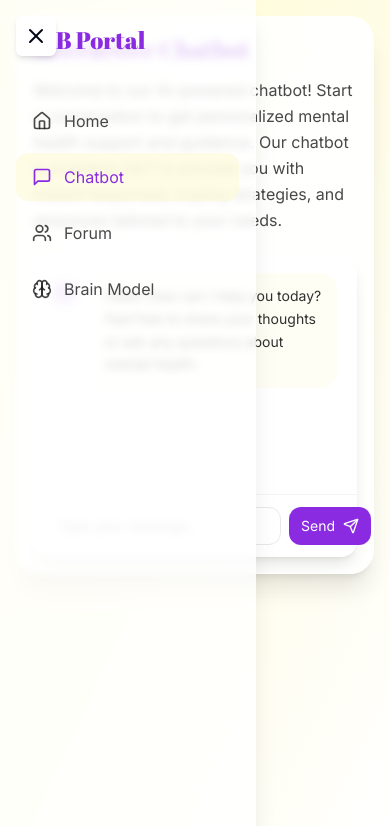
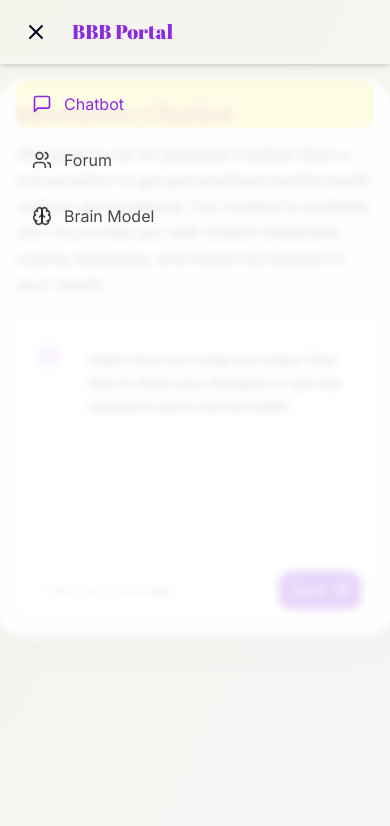
Before and after one commit to Aditi2k5/beyond, a Next.js app: page /dashboard in a window 390 px wide. Both pictures are taken after a click on the button 36 px from the left and 36 px from the top of the page. Shown: the top 826 px of the page. Built offline with nearby package versions, Linux system fonts and the light colour scheme; a web font is replaced by a local one.

Commit message:
added responsiveness

```diff
--- a/app/brainmodel/interactiveBrain.tsx
+++ b/app/brainmodel/interactiveBrain.tsx
@@ -241,6 +241,7 @@ export default function InteractiveBrainModel() {
   const [selected, setSelected] = useState<BrainPart | null>(null)
   const [expandedPart, setExpandedPart] = useState<BrainPart | null>(null)
   const [cameraTarget, setCameraTarget] = useState<BrainPart | null>(null)
+  const [isSidebarOpen, setIsSidebarOpen] = useState(true)
 
   const handlePartClick = (part: BrainPart) => {
     setSelected(part)
@@ -249,8 +250,21 @@ export default function InteractiveBrainModel() {
   }
 
   return (
-    <div className="flex w-full h-[600px] relative">
-      <div className="w-1/4 bg-gray-100 p-4 overflow-y-auto">
+    <div className="flex flex-col lg:flex-row w-full h-[600px] relative">
+      {/* Sidebar Toggle Button (visible on mobile) */}
+      <button
+        className="lg:hidden absolute top-2 right-2 z-10 bg-bbb-purple text-white p-2 rounded"
+        onClick={() => setIsSidebarOpen(!isSidebarOpen)}
+      >
+        {isSidebarOpen ? 'Hide Parts' : 'Show Parts'}
+      </button>
+
+      {/* Sidebar */}
+      <div
+        className={`${
+          isSidebarOpen ? 'block' : 'hidden'
+        } lg:block w-full lg:w-1/4 bg-gray-100 p-4 overflow-y-auto h-[300px] lg:h-full`}
+      >
         <h2 className="text-xl font-bold mb-4">Brain Parts</h2>
         {brainParts.map((part, index) => (
           <div key={index} className="mb-2">
@@ -260,7 +274,7 @@ export default function InteractiveBrainModel() {
               }`}
               onClick={() => handlePartClick(part)}
             >
-              <span>{part.name}</span>
+              <span className="text-sm lg:text-base">{part.name}</span>
               {expandedPart === part ? <ChevronUp size={20} /> : <ChevronDown size={20} />}
             </button>
             {expandedPart === part && (
@@ -272,7 +286,8 @@ export default function InteractiveBrainModel() {
         ))}
       </div>
 
-      <div className="w-3/4 relative">
+      {/* 3D Brain Canvas */}
+      <div className="w-full lg:w-3/4 h-[300px] lg:h-full relative">
         <Canvas shadows>
           <Scene cameraTarget={cameraTarget} />
         </Canvas>
--- a/app/dashboard/page.tsx
+++ b/app/dashboard/page.tsx
@@ -13,7 +13,7 @@ export default function Dashboard() {
   return (
     <div className="flex flex-col md:flex-row min-h-screen bg-gradient-to-br from-bbb-yellow to-white">
       <Sidebar activeSection={activeSection} setActiveSection={setActiveSection} />
-      <main className="flex-1 p-4 md:p-8 overflow-y-auto">
+      <main className="md:ml-64 pt-20 md:pt-0">
         <motion.div
           initial={{ opacity: 0, y: 20 }}
           animate={{ opacity: 1, y: 0 }}
--- a/app/sidebar/SideBar.tsx
+++ b/app/sidebar/SideBar.tsx
@@ -1,12 +1,12 @@
 'use client'
 
 import Link from 'next/link'
-import { Home, MessageSquare,  Users, Menu, X, Brain } from 'lucide-react'
+import { Home, MessageSquare, Users, Menu, X, Brain } from 'lucide-react'
 import { useState, useEffect } from 'react'
 
 interface SidebarProps {
   activeSection: 'chatbot' | 'brain-model' | 'forum'
-  setActiveSection: (section: 'chatbot' |  'forum') => void
+  setActiveSection: (section: 'chatbot' | 'forum') => void
 }
 
 export function Sidebar({ activeSection, setActiveSection }: SidebarProps) {
@@ -25,30 +25,29 @@ export function Sidebar({ activeSection, setActiveSection }: SidebarProps) {
 
   return (
     <>
+      {/* Mobile Header Bar */}
+      <div className="md:hidden fixed top-0 left-0 right-0 h-16 bg-white/80 backdrop-blur-sm border-b border-white/20 shadow-md z-20 flex items-center px-4">
         <button
-        className="md:hidden fixed top-4 left-4 z-20 p-2 bg-white rounded-md shadow-md"
+          className="p-2"
           onClick={() => setIsMobileMenuOpen(!isMobileMenuOpen)}
         >
           {isMobileMenuOpen ? <X size={24} /> : <Menu size={24} />}
         </button>
+        <h2 className="text-xl font-abril text-bbb-purple ml-4">BBB Portal</h2>
+      </div>
+
+      {/* Sidebar Content */}
       <div
-        className={`fixed inset-y-0 left-0 transform ${
-          isMobileMenuOpen ? 'translate-x-0' : '-translate-x-full'
-        } md:relative md:translate-x-0 transition duration-200 ease-in-out md:block z-10`}
+        className={`fixed top-0 left-0 right-0 transform ${
+          isMobileMenuOpen ? 'translate-y-16' : '-translate-y-full'
+        } md:translate-y-0 md:relative md:block transition duration-200 ease-in-out z-10`}
       >
-        <div className="w-64 h-full bg-white/80 backdrop-blur-sm border-r border-white/20 shadow-xl overflow-y-auto">
-          <div className="p-6 border-b border-white/20">
+        <div className="md:w-64 w-full h-screen md:h-full bg-white/80 backdrop-blur-sm md:border-r border-white/20 shadow-xl overflow-y-auto">
+          <div className="p-6 border-b border-white/20 hidden md:block">
             <h2 className="text-2xl font-abril text-bbb-purple">BBB Portal</h2>
           </div>
           <nav className="p-4 space-y-2">
-            <Link
-              href="/"
-              className="flex items-center px-4 py-3 text-bbb-black/80 hover:text-bbb-purple rounded-xl hover:bg-bbb-yellow/30 transition-all duration-200 group"
-            >
-              <Home className="w-5 h-5 mr-3 transition-transform duration-200 group-hover:scale-110" />
-              <span>Home</span>
-            </Link>
-            {['chatbot', 'forum','brain-model'].map((section) => (
+            {['chatbot', 'forum', 'brain-model'].map((section) => (
               <button
                 key={section}
                 onClick={() => {
@@ -61,15 +60,29 @@ export function Sidebar({ activeSection, setActiveSection }: SidebarProps) {
                     : 'text-bbb-black/80 hover:text-bbb-purple hover:bg-bbb-yellow/30'
                 } group`}
               >
-                {section === 'chatbot' && <MessageSquare className="w-5 h-5 mr-3 transition-transform duration-200 group-hover:scale-110" />}
-                {section === 'forum' && <Users className="w-5 h-5 mr-3 transition-transform duration-200 group-hover:scale-110" />}
-                {section === 'brain-model' && <Brain className="w-5 h-5 mr-3 transition-transform duration-200 group-hover:scale-110" />}
+                {section === 'chatbot' && (
+                  <MessageSquare className="w-5 h-5 mr-3 transition-transform duration-200 group-hover:scale-110" />
+                )}
+                {section === 'forum' && (
+                  <Users className="w-5 h-5 mr-3 transition-transform duration-200 group-hover:scale-110" />
+                )}
+                {section === 'brain-model' && (
+                  <Brain className="w-5 h-5 mr-3 transition-transform duration-200 group-hover:scale-110" />
+                )}
                 <span className="capitalize">{section.replace('-', ' ')}</span>
               </button>
             ))}
           </nav>
         </div>
       </div>
+
+      {/* Overlay for mobile */}
+      {isMobileMenuOpen && (
+        <div
+          className="fixed inset-0 bg-black/20 z-0 md:hidden"
+          onClick={() => setIsMobileMenuOpen(false)}
+        />
+      )}
     </>
   )
 }
```
Lines whose indentation alone changed are shown as unchanged.
